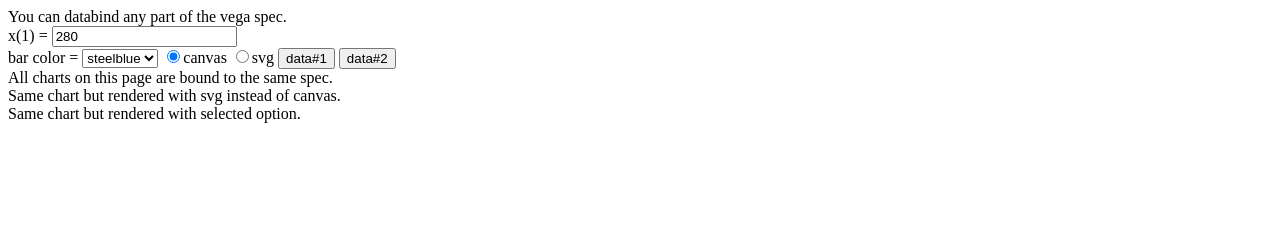
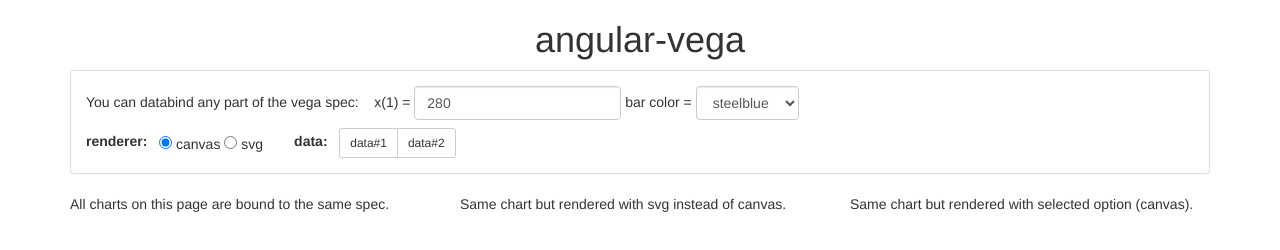
Before and after one commit to eptify/angular-vega, a website: page example/index.html in a window 1280 px wide. Drawn offline with nearby package versions, Linux system fonts and the light colour scheme; some packages are replaced by stand-ins of ours; a script that the page names is missing.

Commit message:
update example.html

```diff
--- a/bower.json
+++ b/bower.json
@@ -26,5 +26,8 @@
     "vega": "latest",
     "angular": "latest",
     "ng-debounce": "~0.1.1"
+  },
+  "devDependencies": {
+    "bootstrap": "~3.1.1"
   }
 }
--- a/example/app.js
+++ b/example/app.js
@@ -3,7 +3,7 @@ var example = angular.module('exampleApp', ['ngVega']);
 example.controller('BarChartController', function($scope) {
   $scope.renderer = 'canvas';
   $scope.spec = {
-    "width": 400,
+    "width": 300,
     "height": 200,
     "padding": {"top": 10, "left": 30, "bottom": 30, "right": 10},
     "data": [
@@ -82,7 +82,7 @@ example.controller('BarChartController', function($scope) {
     ]
   };
 
-  $scope.testData = data2;
+  $scope.testData = data1;
   $scope.data1 = data1;
   $scope.data2 = data2;
 });
--- a/example/index.html
+++ b/example/index.html
@@ -2,6 +2,79 @@
 <html lang="en">
   <head>
     <title>angular-vega example</title>
+    <link rel="stylesheet" href="../bower_components/bootstrap/dist/css/bootstrap.min.css">
+  </head>
+  <body ng-app="exampleApp" ng-controller="BarChartController">
+
+
+    <div class="container">
+      <div class="row">
+        <div class="col-xs-12" style="text-align:center">
+          <h1>
+            angular-vega
+          </h1>
+        </div>
+      </div>
+      <div class="row">
+        <div class="col-xs-12">
+        <div class="panel panel-default">
+          <div class="panel-body">
+            <div class="form-inline">
+              You can databind any part of the vega spec: &nbsp;&nbsp;
+              x(1) =
+              <input class="form-control" type="number" ng-model="data1.table[0].y" />
+              bar color =
+              <select class="form-control" ng-model="spec.marks[0].properties.update.fill.value">
+                <option>steelblue</option>
+                <option>red</option>
+                <option>green</option>
+              </select>
+            </div>
+            <div class="form-inline" style="margin-top:8px">
+              <label for="">
+                renderer:&nbsp;&nbsp;
+              </label>
+              <div class="radio">
+                <label for="">
+                  <input type="radio" ng-model="renderer" value="canvas">&nbsp;canvas
+                </label>
+              </div>
+              <div class="radio">
+                <label for="">
+                  <input type="radio" ng-model="renderer" value="svg">&nbsp;svg
+                </label>
+              </div>
+              &nbsp;&nbsp;&nbsp;&nbsp;&nbsp;&nbsp;
+              <label for="">
+                data:&nbsp;&nbsp;
+              </label>
+              <div class="btn-group">
+                <button class="btn btn-sm btn-default" ng-click="testData=data1">data#1</button>
+                <button class="btn btn-sm btn-default" ng-click="testData=data2">data#2</button>
+              </div>
+            </div>
+
+          </div>
+        </div>
+
+        </div>
+      </div>
+      <div class="row">
+        <div class="col-xs-4">
+          All charts on this page are bound to the same spec.
+          <div vega spec="spec" vega-data="testData"></div>
+        </div>
+        <div class="col-xs-4">
+          Same chart but rendered with svg instead of canvas.
+          <div vega spec="spec" vega-data="testData" vega-renderer="'svg'"></div>
+        </div>
+        <div class="col-xs-4">
+          Same chart but rendered with selected option ({{renderer}}).
+          <div vega spec="spec" vega-data="testData" vega-renderer="renderer"></div>
+        </div>
+      </div>
+    </div>
+
     <script src="../bower_components/d3/d3.min.js"></script>
     <script src="../bower_components/d3-cloud/d3.layout.cloud.js"></script>
     <!-- Not in bower yet: d3.geo.projection -->
@@ -10,36 +83,6 @@
     <script src="../bower_components/ng-debounce/angular-debounce.js"></script>
     <script src="../src/angular-vega.js"></script>
     <script src="app.js"></script>
-  </head>
-  <body ng-app="exampleApp" ng-controller="BarChartController">
-    You can databind any part of the vega spec.
-    <form>
-      x(1) =
-      <input type="number" ng-model="data1.table[0].y" />
-      <br>
-      bar color =
-      <select ng-model="spec.marks[0].properties.update.fill.value">
-        <option>steelblue</option>
-        <option>red</option>
-        <option>green</option>
-      </select>
-      <label for="">
-        <input type="radio" ng-model="renderer" value="canvas">canvas
-      </label>
-      <label for="">
-        <input type="radio" ng-model="renderer" value="svg">svg
-      </label>
-      <button ng-click="testData=data1">data#1</button>
-      <button ng-click="testData=data2">data#2</button>
-    </form>
 
-    All charts on this page are bound to the same spec.
-    <div vega spec="spec" vega-data="testData"></div>
-
-    Same chart but rendered with svg instead of canvas.
-    <div vega spec="spec" vega-data="testData" vega-renderer="'svg'"></div>
-
-    Same chart but rendered with selected option.
-    <div vega spec="spec" vega-data="testData" vega-renderer="renderer"></div>
   </body>
 </html>
```
